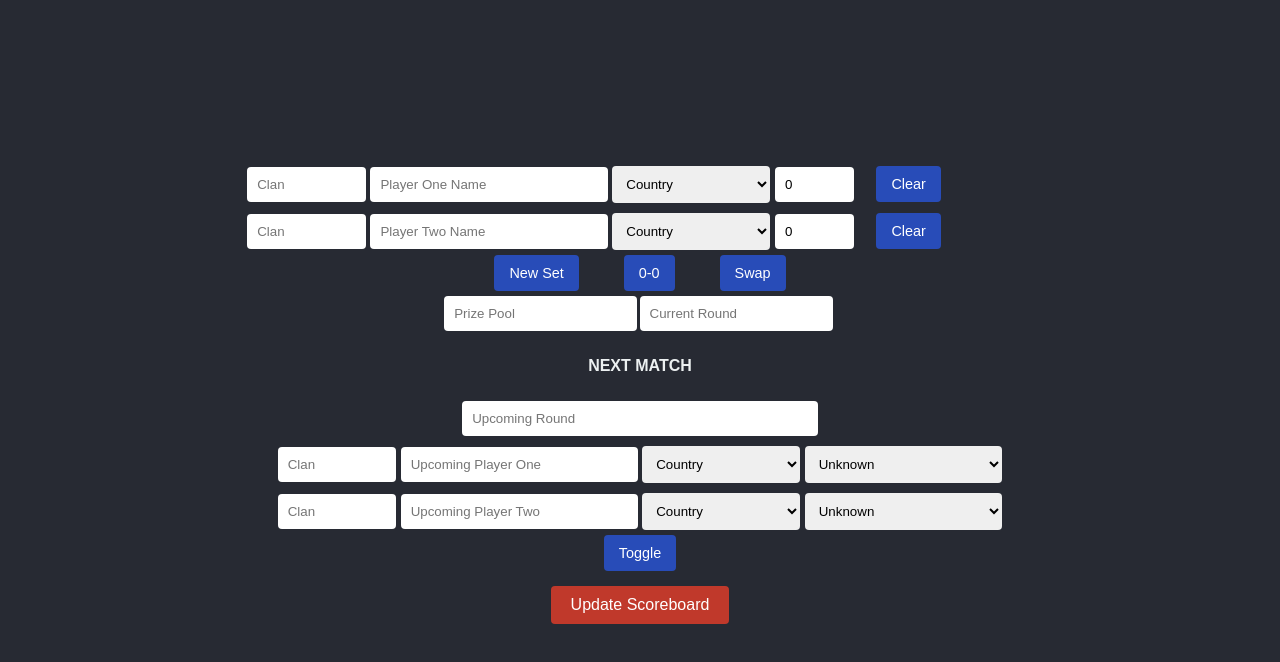
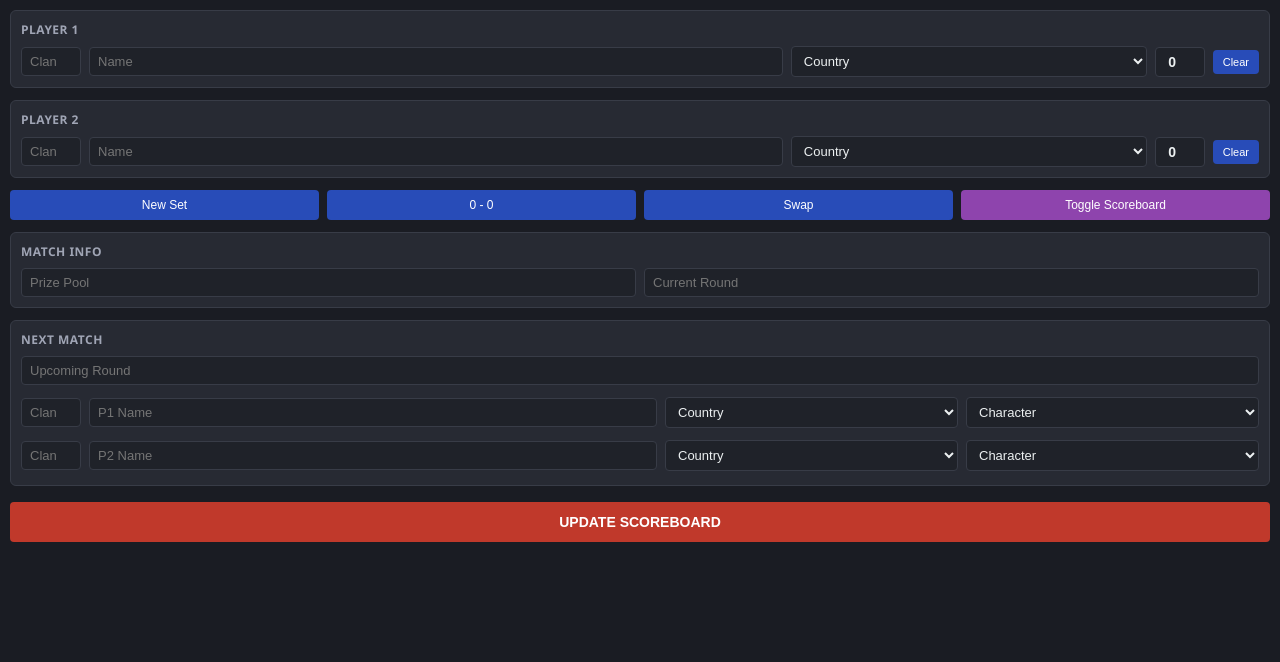
Before and after one commit to DavitKasradze/Scoreboard, a website: page ScoreboardSignalR/wwwroot/Panel/ControlPanel.html in a window 1280 px wide. Drawn offline with Linux system fonts and the light colour scheme; a script that the page names is missing.

Commit message:
control panel modifications

```diff
--- /dev/null
+++ b/ScoreboardSignalR/scoreboardData.json
@@ -0,0 +1 @@
+{"ClanPrefixOne":"asd","NameOne":"dasd","ScoreOne":0,"CountryOne":"Unknown","ClanPrefixTwo":"hgawh","NameTwo":"hwehweh","ScoreTwo":0,"CountryTwo":"Unknown","CurrentRound":"","UpcomingPrefixOne":"","UpcomingNameOne":"","UpcomingCountryOne":"","UpcomingCharacterOne":"Unknown_Alt","UpcomingPrefixTwo":"","UpcomingNameTwo":"","UpcomingCountryTwo":"","UpcomingCharacterTwo":"Unknown","UpcomingRound":"","PrizePool":""}
--- a/ScoreboardSignalR/wwwroot/Panel/ControlPanel.css
+++ b/ScoreboardSignalR/wwwroot/Panel/ControlPanel.css
@@ -1,198 +1,140 @@
-body {
-    font-family: Arial, sans-serif;
-    margin: 0;
-    padding: 0;
-    display: flex;
-    justify-content: center;
-    align-items: center;
-    height: 100vh;
-    background-color: #272a33;
-    text-align: center;
+:root {
+    --bg-color: #1a1c23;
+    --panel-bg: #272a33;
+    --border: #383c47;
+    --text: #ecf0f1;
+    --text-muted: #a0a5b5;
+    --primary: #284cb8;
+    --primary-hover: #476bd7;
+    --danger: #c0392b;
+    --danger-hover: #e74c3c;
+    --border-radius: 6px;
 }
 
-h4 {
-    color: #ecf0f1;
-    font-family: 'Arial', sans-serif;
-    font-size: 16px;
-    text-align: center;
+body {
+    font-family: 'Segoe UI', Arial, sans-serif;
+    margin: 0;
+    padding: 10px;
+    background-color: var(--bg-color);
+    color: var(--text);
+    box-sizing: border-box;
+    overflow-x: hidden;
 }
 
-.container {
+.control-panel {
     display: flex;
-    justify-content: center;
-    gap: 1px;
-    width: 100%;
-    max-width: 1200px;
+    flex-direction: column;
+    gap: 12px;
+    max-width: 100%;
 }
 
-.section {
+.card {
+    background: var(--panel-bg);
+    border: 1px solid var(--border);
+    border-radius: var(--border-radius);
+    padding: 10px;
     display: flex;
-    flex-wrap: wrap;
-    gap: 0.3%;
+    flex-direction: column;
+    gap: 8px;
+}
+
+.card-title {
+    font-size: 12px;
+    font-weight: 600;
+    color: var(--text-muted);
+    text-transform: uppercase;
+    margin: 0;
+    letter-spacing: 0.5px;
+}
+
+.row {
+    display: flex;
+    gap: 8px;
     align-items: center;
 }
 
-#currentRound,
-#prizePool
-{
-    width: 49%;
-    padding: 10px;
-    margin: 5px 0;
-    border: none;
+input, select {
+    width: 100%;
+    padding: 6px 8px;
+    background: rgba(0, 0, 0, 0.2);
+    border: 1px solid var(--border);
+    color: var(--text);
     border-radius: 4px;
     box-sizing: border-box;
+    font-size: 13px;
+    outline: none;
+    transition: border-color 0.2s;
 }
 
-
-#upcomingRound
-{
-    width: 45%;
-    padding: 10px;
-    margin: 5px 0;
-    border: none;
-    border-radius: 4px;
-    box-sizing: border-box;
+input:focus, select:focus {
+    border-color: var(--primary);
 }
 
-#clanPrefixOne,
-#upcomingPrefixOne,
-#clanPrefixTwo,
-#upcomingPrefixTwo
-{
-    width: 15%;
-    padding: 10px;
-    margin: 5px 0;
-    border: none;
-    border-radius: 4px;
-    box-sizing: border-box;
+.input-small {
+    flex: 0 0 60px;
 }
 
-#nameOne,
-#nameTwo
-{
-    width: 30%;
-    padding: 10px;
-    margin: 5px 0;
-    border: none;
-    border-radius: 4px;
-    box-sizing: border-box;
+.input-score {
+    flex: 0 0 50px;
+    text-align: center;
+    font-weight: bold;
+    font-size: 14px;
 }
 
-#countryOne,
-#countryTwo
-{
-    width: 20%;
-    padding: 10px;
-    margin: 5px 0;
+.btn {
+    background-color: var(--primary);
+    color: #fff;
     border: none;
+    padding: 8px 12px;
     border-radius: 4px;
-    box-sizing: border-box;
+    cursor: pointer;
+    font-size: 12px;
+    font-weight: 500;
+    transition: background-color 0.2s;
+    justify-content: center;
+    display: flex;
+    align-items: center;
 }
 
-#scoreOne,
-#scoreTwo
-{
-    width: 10%;
-    padding: 10px;
-    margin: 5px 0;
-    border: none;
-    border-radius: 4px;
-    box-sizing: border-box;
+.btn:hover {
+    background-color: var(--primary-hover);
 }
 
-#upcomingCharacterOne,
-#upcomingCharacterTwo
-{
-    width: 25%;
-    padding: 10px;
-    margin: 5px 0;
-    border: none;
-    border-radius: 4px;
-    box-sizing: border-box;
+.btn-danger {
+    background-color: var(--danger);
 }
 
-#upcomingNameOne,
-#upcomingNameTwo
-{
-    width: 30%;
-    padding: 10px;
-    margin: 5px 0;
-    border: none;
-    border-radius: 4px;
-    box-sizing: border-box;
+.btn-danger:hover {
+    background-color: var(--danger-hover);
 }
 
-#upcomingCountryOne,
-#upcomingCountryTwo
-{
-    width: 20%;
-    padding: 10px;
-    margin: 5px 0;
-    border: none;
-    border-radius: 4px;
-    box-sizing: border-box;
+.btn-block {
+    width: 100%;
+    padding: 12px;
+    font-size: 14px;
+    font-weight: bold;
+    margin-top: 4px;
 }
 
-#player-section,
-#round-prize-section,
-#additional-buttons-section
-{
-    width: 45%;
-    padding: 10px;
-    border: 1px solid #ccc;
-    border-radius: 8px;
-    box-sizing: border-box;
+.btn-sm {
+    padding: 6px 10px;
+    font-size: 11px;
 }
 
-#round-section {
-    width: 45%;
-    padding: 10px;
-    border: 1px solid #ccc;
-    border-radius: 8px;
-    background: rgba(255, 255, 255, 0.1);
-    box-sizing: border-box;
+.flex-1 { flex: 1; min-width: 0; }
+.flex-2 { flex: 2; min-width: 0; }
+
+/* Scrollbar for dock */
+::-webkit-scrollbar {
+    width: 6px;
 }
-
-.score-buttons {
-    display: flex;
-    justify-content: flex-end;
+::-webkit-scrollbar-track {
+    background: var(--bg-color);
 }
-
-.button-row {
-    display: flex;
-    gap: 5px;
+::-webkit-scrollbar-thumb {
+    background: var(--border);
+    border-radius: 3px;
 }
-
-.score-btn
-{
-    background-color: #284cb8;
-    color: #fff;
-    border: none;
-    padding: 10px 15px;
-    border-radius: 4px;
-    margin-left: 20px;
-    margin-right: 20px;
-    cursor: pointer;
-    font-size: 0.9em;
+::-webkit-scrollbar-thumb:hover {
+    background: var(--text-muted);
 }
-
-.score-btn:hover
-{
-    background-color: #476bd7;
-}
-
-button#updateScoreboard {
-    background-color: #c0392b;
-    color: #fff;
-    border: none;
-    padding: 10px 20px;
-    border-radius: 4px;
-    cursor: pointer;
-    font-size: 1em;
-    margin: 15px auto;
-    display: block;
-}
-
-button#updateScoreboard:hover {
-    background-color: #e74c3c;
-}
--- a/ScoreboardSignalR/wwwroot/Panel/ControlPanel.html
+++ b/ScoreboardSignalR/wwwroot/Panel/ControlPanel.html
@@ -1,96 +1,89 @@
 <!DOCTYPE html>
 <html lang="en">
+
 <head>
     <meta charset="UTF-8">
     <meta name="viewport" content="width=device-width, initial-scale=1.0">
     <title>Control Panel</title>
     <link rel="stylesheet" href="./ControlPanel.css">
 </head>
+
 <body>
     <div class="control-panel">
-    <div class="container">
-        <div class="section">
-            <label for="clanPrefixOne"></label><input type="text" id="clanPrefixOne" placeholder="Clan">
-            <label for="nameOne"></label><input type="text" id="nameOne" placeholder="Player One Name">
-            <label for="countryOne"></label>
-            <select name="countryOne" id="countryOne" placeholder="Country">
+
+        <!-- Player 1 -->
+        <div class="card">
+            <h4 class="card-title">Player 1</h4>
+            <div class="row">
+                <input type="text" id="clanPrefixOne" placeholder="Clan" class="input-small">
+                <input type="text" id="nameOne" placeholder="Name" class="flex-2">
+                <select name="countryOne" id="countryOne" class="flex-1">
                     <option value="Unknown">Country</option>
                     <option value="Italy">Italy</option>
                     <option value="Germany">Germany</option>
                     <option value="Spain">Spain</option>
                     <option value="France">France</option>
                 </select>
-            <label for="scoreOne"></label><input type="number" id="scoreOne" placeholder="Score" value="0">
-            <div class="score-buttons">
-                <div class="button-row">
-                    <button id="clearOne" class="score-btn">Clear</button>
+                <input type="number" id="scoreOne" placeholder="0" value="0" class="input-score">
+                <button id="clearOne" class="btn btn-sm">Clear</button>
             </div>
         </div>
 
-        </div>
-    </div>
-
-    <div class="container">
-        <div class="section">
-            <label for="clanPrefixTwo"></label><input type="text" id="clanPrefixTwo" placeholder="Clan">
-            <label for="nameTwo"></label><input type="text" id="nameTwo" placeholder="Player Two Name">
-            <label for="countryTwo"></label>
-            <select name="countryTwo" id="countryTwo" placeholder="Country">
+        <!-- Player 2 -->
+        <div class="card">
+            <h4 class="card-title">Player 2</h4>
+            <div class="row">
+                <input type="text" id="clanPrefixTwo" placeholder="Clan" class="input-small">
+                <input type="text" id="nameTwo" placeholder="Name" class="flex-2">
+                <select name="countryTwo" id="countryTwo" class="flex-1">
                     <option value="Unknown">Country</option>
                     <option value="Italy">Italy</option>
                     <option value="Germany">Germany</option>
                     <option value="Spain">Spain</option>
                     <option value="France">France</option>
                 </select>
-            <label for="scoreTwo"></label><input type="number" id="scoreTwo" placeholder="Score" value="0">
-            <div class="score-buttons">
-                <div class="button-row">
-                    <button id="clearTwo" class="score-btn">Clear</button>
-                </div>
-            </div>
+                <input type="number" id="scoreTwo" placeholder="0" value="0" class="input-score">
+                <button id="clearTwo" class="btn btn-sm">Clear</button>
             </div>
         </div>
 
-    <div class="container">
-        <div class="score-buttons">
-            <div class="button-row">
-                <button id="newSet" class="score-btn">New Set</button>
-                <button id="scoreReset" class="score-btn">0-0</button>
-                <button id="swap" class="score-btn">Swap</button>
+        <!-- Match Actions -->
+        <div class="row">
+            <button id="newSet" class="btn flex-1">New Set</button>
+            <button id="scoreReset" class="btn flex-1">0 - 0</button>
+            <button id="swap" class="btn flex-1">Swap</button>
+            <button id="Toggle" class="btn flex-1" style="background-color: #8e44ad;">Toggle Scoreboard</button>
         </div>
+
+        <!-- Match Info -->
+        <div class="card">
+            <h4 class="card-title">Match Info</h4>
+            <div class="row">
+                <input type="text" id="prizePool" placeholder="Prize Pool" class="flex-1">
+                <input type="text" id="currentRound" placeholder="Current Round" class="flex-1">
             </div>
         </div>
 
-
-    <div class="container">
-            <div class="section">
-                <label for="prizePool"></label><input type="text" id="prizePool" placeholder="Prize Pool">
-                <label for="currentRound"></label><input type="text" id="currentRound" placeholder="Current Round">
-            </div>
+        <!-- Next Match -->
+        <div class="card">
+            <h4 class="card-title">Next Match</h4>
+            <div class="row" style="margin-bottom: 4px;">
+                <input type="text" id="upcomingRound" placeholder="Upcoming Round" class="flex-1">
             </div>
 
-    <div class="round-section">
-        <h4>NEXT MATCH</h4>
-        <label for="upcomingRound"></label>
-        <input type="text" id="upcomingRound" placeholder="Upcoming Round">
-    </div>
-
-        <div class="player-section">
-            <label for="upcomingPrefixOne"></label>
-            <input type="text" id="upcomingPrefixOne" placeholder="Clan">
-            <label for="upcomingNameOne"></label>
-            <input type="text" id="upcomingNameOne" placeholder="Upcoming Player One">
-            <label for="upcomingCountryOne"></label>
-            <select name="upcomingCountryOne" id="upcomingCountryOne">
+            <!-- Next Match P1 -->
+            <div class="row" style="margin-bottom: 4px;">
+                <input type="text" id="upcomingPrefixOne" placeholder="Clan" class="input-small">
+                <input type="text" id="upcomingNameOne" placeholder="P1 Name" class="flex-2">
+                <select name="upcomingCountryOne" id="upcomingCountryOne" class="flex-1">
                     <option value="">Country</option>
                     <option value="Italy">Italy</option>
                     <option value="Germany">Germany</option>
                     <option value="Spain">Spain</option>
                     <option value="France">France</option>
                 </select>
-            <label for="upcomingCharacterOne"></label>
-            <select name="upcomingCharacterOne" id="upcomingCharacterOne" placeholder="Character">
-                <option value="Unknown_Alt">Unknown</option>
+                <select name="upcomingCharacterOne" id="upcomingCharacterOne" class="flex-1">
+                    <option value="Unknown_Alt">Character</option>
                     <option value="Alisa">Alisa</option>
                     <option value="Asuka">Asuka</option>
                     <option value="Azucena">Azucena</option>
@@ -130,22 +123,19 @@
                 </select>
             </div>
 
-        <div class="player-section">
-            <label for="upcomingPrefixTwo"></label>
-            <input type="text" id="upcomingPrefixTwo" placeholder="Clan">
-            <label for="upcomingNameTwo"></label>
-            <input type="text" id="upcomingNameTwo" placeholder="Upcoming Player Two">
-            <label for="upcomingCountryTwo"></label>
-            <select name="upcomingCountryTwo" id="upcomingCountryTwo">
+            <!-- Next Match P2 -->
+            <div class="row" style="margin-bottom: 4px;">
+                <input type="text" id="upcomingPrefixTwo" placeholder="Clan" class="input-small">
+                <input type="text" id="upcomingNameTwo" placeholder="P2 Name" class="flex-2">
+                <select name="upcomingCountryTwo" id="upcomingCountryTwo" class="flex-1">
                     <option value="">Country</option>
                     <option value="Italy">Italy</option>
                     <option value="Germany">Germany</option>
                     <option value="Spain">Spain</option>
                     <option value="France">France</option>
                 </select>
-            <label for="upcomingCharacterTwo"></label>
-            <select name="upcomingCharacterTwo" id="upcomingCharacterTwo" placeholder="Character">
-                <option value="Unknown">Unknown</option>
+                <select name="upcomingCharacterTwo" id="upcomingCharacterTwo" class="flex-1">
+                    <option value="Unknown">Character</option>
                     <option value="Alisa">Alisa</option>
                     <option value="Asuka">Asuka</option>
                     <option value="Azucena">Azucena</option>
@@ -184,18 +174,13 @@
                     <option value="Zafina">Zafina</option>
                 </select>
             </div>
-
-    <div class="container">
-        <div class="score-buttons">
-            <div class="button-row">
-                <button id="Toggle" class="score-btn">Toggle</button>
-            </div>
-        </div>
         </div>
 
-    <button id="updateScoreboard">Update Scoreboard</button>
+        <button id="updateScoreboard" class="btn btn-danger btn-block">UPDATE SCOREBOARD</button>
+
     </div>
     <script src="https://cdnjs.cloudflare.com/ajax/libs/microsoft-signalr/7.0.5/signalr.min.js"></script>
     <script src="./ControlPanel.js"></script>
 </body>
+
 </html>
```
Also changed, not shown: 1 other file. Lines whose indentation alone changed are shown as unchanged.
